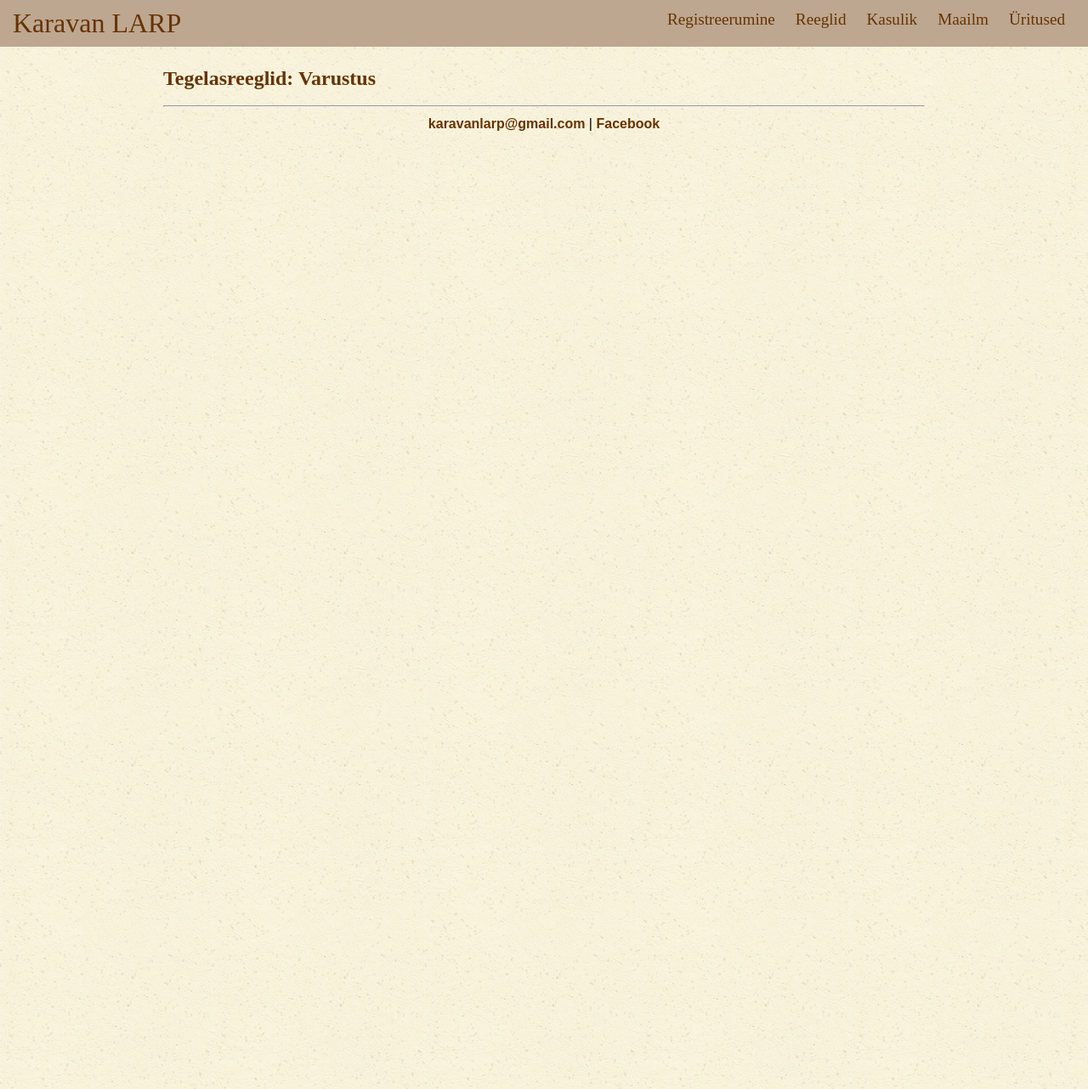
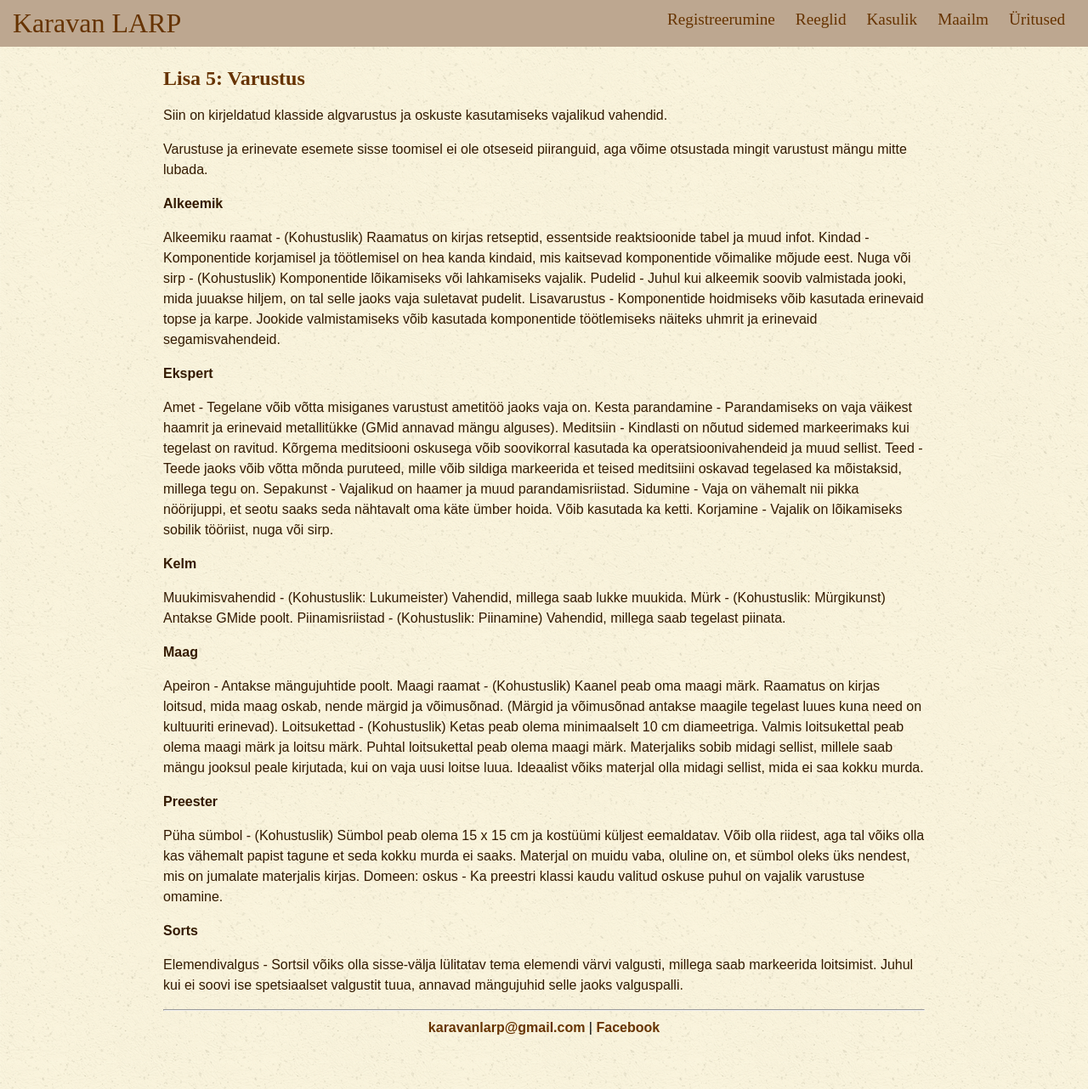
Before and after one commit to karavanlarp/karavanlarp.github.io, a Jekyll site: the page built from est/rules/equipment.md, in a window 1280 px wide and 1282 px high. Shown: the whole window at 85% size. Built offline with Jekyll 4.4.1, drawn with Linux system fonts in a browser that asks for light colours; some web fonts are replaced.

Commit message:
varustus

```diff
--- a/est/rules/equipment.md
+++ b/est/rules/equipment.md
@@ -2,4 +2,47 @@
 layout: default-est
 title: Tegelasreeglid; Varustus
 ---
-## Tegelasreeglid: Varustus
+## Lisa 5: Varustus
+
+Siin on kirjeldatud klasside algvarustus ja oskuste kasutamiseks vajalikud vahendid.
+
+Varustuse ja erinevate esemete sisse toomisel ei ole otseseid piiranguid, aga võime otsustada mingit varustust mängu mitte lubada.
+
+**Alkeemik**
+
+Alkeemiku raamat - (Kohustuslik) Raamatus on kirjas retseptid, essentside reaktsioonide tabel ja muud infot.
+Kindad - Komponentide korjamisel ja töötlemisel on hea kanda kindaid, mis kaitsevad komponentide võimalike mõjude eest.
+Nuga või sirp - (Kohustuslik) Komponentide lõikamiseks või lahkamiseks vajalik.
+Pudelid - Juhul kui alkeemik soovib valmistada jooki, mida juuakse hiljem, on tal selle jaoks vaja suletavat pudelit.
+Lisavarustus - Komponentide hoidmiseks võib kasutada erinevaid topse ja karpe. Jookide valmistamiseks võib kasutada komponentide töötlemiseks näiteks uhmrit ja erinevaid segamisvahendeid.
+
+**Ekspert**
+
+Amet - Tegelane võib võtta misiganes varustust ametitöö jaoks vaja on.
+Kesta parandamine - Parandamiseks on vaja väikest haamrit ja erinevaid metallitükke (GMid annavad mängu alguses).
+Meditsiin - Kindlasti on nõutud sidemed markeerimaks kui tegelast on ravitud. Kõrgema meditsiooni oskusega võib soovikorral kasutada ka operatsioonivahendeid ja muud sellist.
+Teed - Teede jaoks võib võtta mõnda puruteed, mille võib sildiga markeerida et teised meditsiini oskavad tegelased ka mõistaksid, millega tegu on.
+Sepakunst - Vajalikud on haamer ja muud parandamisriistad.
+Sidumine - Vaja on vähemalt nii pikka nöörijuppi, et seotu saaks seda nähtavalt oma käte ümber hoida. Võib kasutada ka ketti.
+Korjamine - Vajalik on lõikamiseks sobilik tööriist, nuga või sirp.
+
+**Kelm**
+
+Muukimisvahendid - (Kohustuslik: Lukumeister) Vahendid, millega saab lukke muukida.
+Mürk - (Kohustuslik: Mürgikunst) Antakse GMide poolt.
+Piinamisriistad - (Kohustuslik: Piinamine)  Vahendid, millega saab tegelast piinata.
+
+**Maag**
+
+Apeiron - Antakse mängujuhtide poolt.
+Maagi raamat - (Kohustuslik) Kaanel peab oma maagi märk. Raamatus on kirjas loitsud, mida maag oskab, nende märgid ja võimusõnad. (Märgid ja võimusõnad antakse maagile tegelast luues kuna need on kultuuriti erinevad).
+Loitsukettad - (Kohustuslik) Ketas peab olema minimaalselt 10 cm diameetriga. Valmis loitsukettal peab olema maagi märk ja loitsu märk. Puhtal loitsukettal peab olema maagi märk. Materjaliks sobib midagi sellist, millele saab mängu jooksul peale kirjutada, kui on vaja uusi loitse luua. Ideaalist võiks materjal olla midagi sellist, mida ei saa kokku murda.
+
+**Preester**
+
+Püha sümbol - (Kohustuslik) Sümbol peab olema 15 x 15 cm ja kostüümi küljest eemaldatav. Võib olla riidest, aga tal võiks olla kas vähemalt papist tagune et seda kokku murda ei saaks. Materjal on muidu vaba, oluline on, et sümbol oleks üks nendest, mis on jumalate materjalis kirjas.
+Domeen: oskus - Ka preestri klassi kaudu valitud oskuse puhul on vajalik varustuse omamine.
+
+**Sorts**
+
+Elemendivalgus - Sortsil võiks olla sisse-välja lülitatav tema elemendi värvi valgusti, millega saab markeerida loitsimist. Juhul kui ei soovi ise spetsiaalset valgustit tuua, annavad mängujuhid selle jaoks valguspalli.
```
